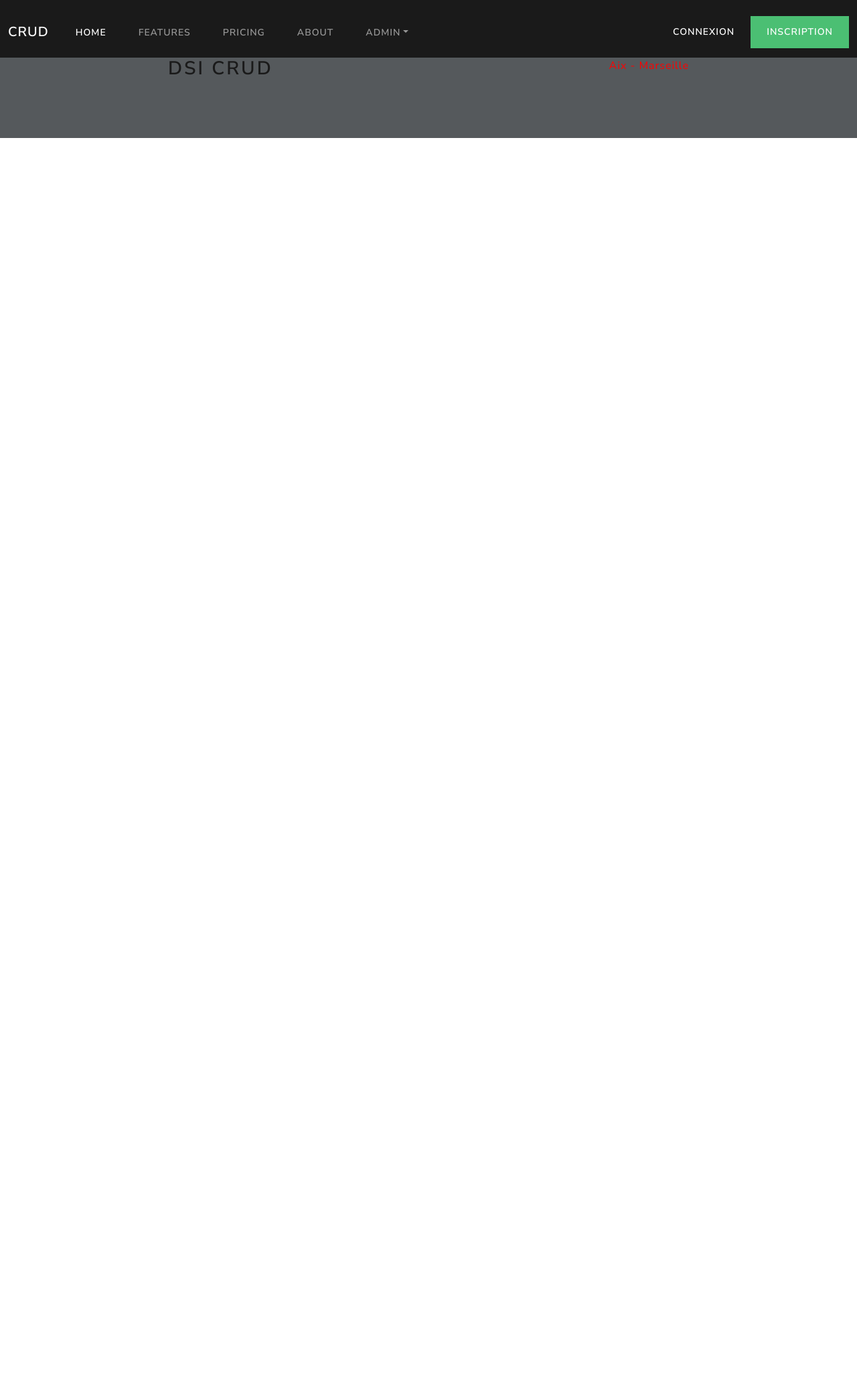
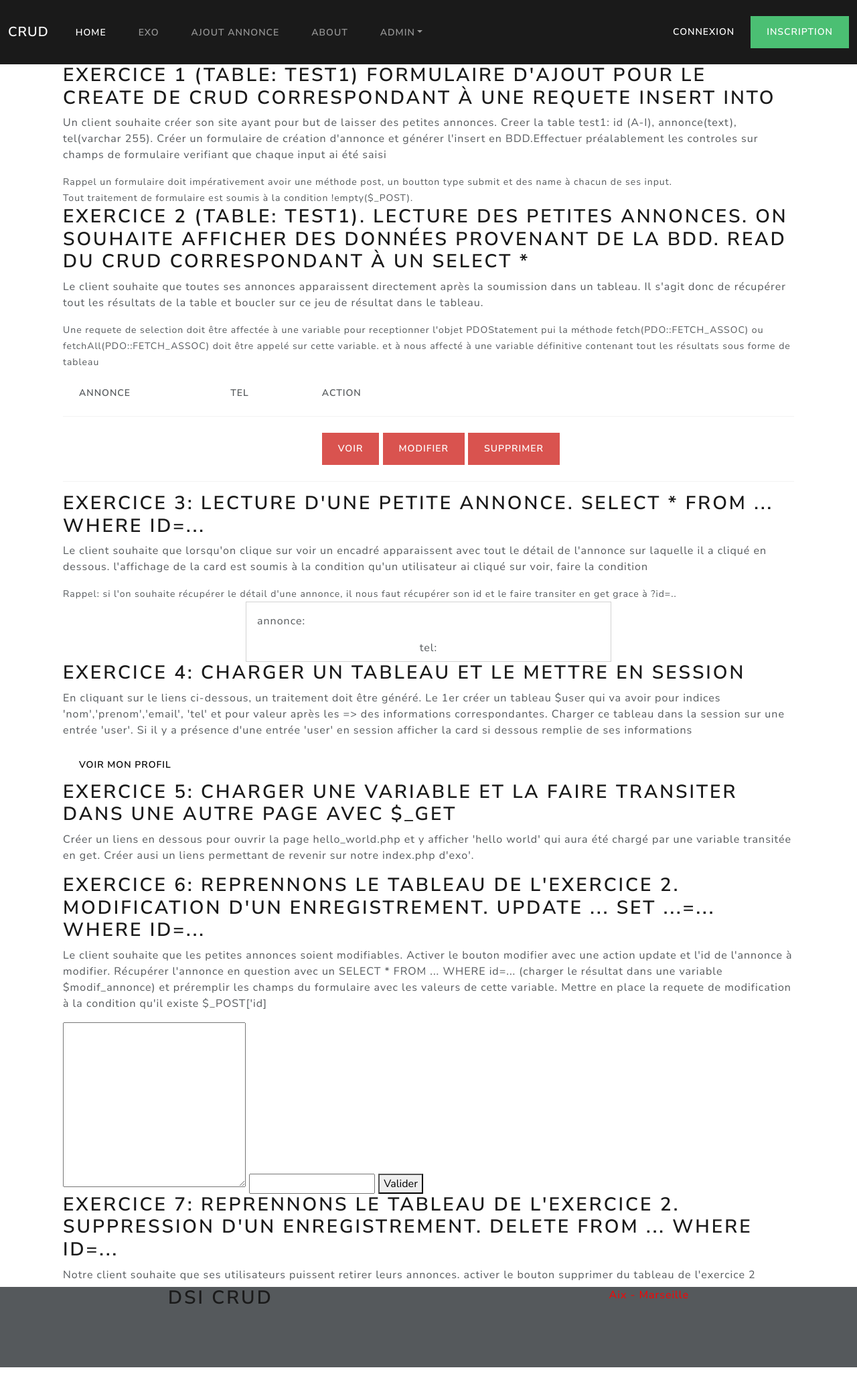
Before and after one commit to LovaHenin/crud, a PHP site: page /PHP/exo/index.php in a window 1280 px wide. Shown: the whole page at 67% size. Before the commit the page ends 206 px from the top, so only its background shows below. Run offline with PHP 8.4, Linux system fonts and the light colour scheme.

Commit message:
insert dans test1 exo1

```diff
--- /dev/null
+++ b/exo/index.php
@@ -0,0 +1,98 @@
+<?php   require_once '../config/function.php';
+
+require_once '../inc/header.inc.php';
+
+
+
+
+
+
+
+?>
+<div class="container">
+    <h2>Exercice 1 (table: test1) Formulaire d'ajout pour le CREATE de CRUD correspondant à une requete  INSERT INTO</h2>
+    <p>Un client souhaite créer son site ayant pour but de laisser des petites annonces. Creer la table test1: id (A-I),
+        annonce(text), tel(varchar 255). Créer un formulaire de création d'annonce et générer l'insert en BDD.Effectuer
+        préalablement les controles sur champs de formulaire verifiant que chaque input ai été saisi </p>
+    <small>Rappel un formulaire doit impérativement avoir une méthode post, un boutton type submit et des name à chacun
+        de ses input.<br> Tout traitement de formulaire est soumis à la condition !empty($_POST).</small>
+
+
+
+    <h2>Exercice 2 (table: test1). Lecture des petites annonces. On souhaite afficher des données provenant de la BDD. READ du CRUD correspondant à un SELECT * </h2>
+    <p>Le client souhaite que toutes ses annonces apparaissent directement après la soumission dans un tableau. Il
+        s'agit donc de récupérer tout les résultats de la table et boucler sur ce jeu de résultat dans le tableau. </p>
+    <small>Une requete de selection doit être affectée à une variable pour receptionner l'objet PDOStatement pui la méthode fetch(PDO::FETCH_ASSOC) ou fetchAll(PDO::FETCH_ASSOC) doit être appelé sur cette variable. et à nous affecté à une variable définitive contenant tout les résultats sous forme de tableau</small>
+
+    <table class="table">
+        <thead>
+        <tr>
+            <th>annonce</th>
+            <th>tel</th>
+            <th>Action</th>
+        </tr>
+        </thead>
+        <tbody>
+
+      <tr>
+            <td></td>
+            <td></td>
+            <td>
+                <a href="" class="btn btn-danger">Voir</a>
+                <a href="" class="btn btn-danger">Modifier</a>
+                <a href="" class="btn btn-danger">Supprimer</a>
+            </td>
+        </tr>
+
+        </tbody>
+    </table>
+
+
+    <h2>Exercice 3: Lecture d'une petite annonce. SELECT * FROM ... WHERE id=...</h2>
+    <p>Le client souhaite que lorsqu'on clique sur voir un encadré apparaissent avec tout le détail de l'annonce sur laquelle il a cliqué en dessous.
+        l'affichage de la card est soumis à la condition qu'un utilisateur ai cliqué sur voir, faire la condition</p>
+    <small>Rappel: si l'on souhaite récupérer le détail d'une annonce, il nous faut récupérer son id et le faire transiter en get grace à ?id=..</small>
+
+
+    <div class="card w-50 mx-auto">
+        <div class="card-body">annonce:  </div>
+        <div class="text-center card-title">tel: </div>
+    </div>
+
+
+
+    <h2>Exercice 4: Charger un tableau et le mettre en session</h2>
+<p>En cliquant sur le liens ci-dessous, un traitement doit être généré. Le 1er créer un tableau $user qui va avoir pour indices 'nom','prenom','email', 'tel' et pour valeur après les => des informations correspondantes.  Charger ce tableau dans la session sur une entrée 'user'. Si il y a présence d'une entrée 'user' en session afficher la card si dessous remplie de ses informations</p>
+    <a href="?action=profil" class="btn btn-secondary">voir mon profil</a>
+
+    <?php     if (isset($_SESSION['user'])):           ?>
+    <div class="card w-50 mx-auto">
+
+        <div class="text-center card-title">nom: </div>
+        <div class="text-center card-title">prenom: </div>
+        <div class="text-center card-title">email: </div>
+        <div class="text-center card-title">tel: </div>
+    </div>
+    <?php     endif;           ?>
+
+
+<h2>Exercice 5: Charger une variable et la faire transiter dans une autre page avec $_GET</h2>
+<p>Créer un liens en dessous pour ouvrir la page hello_world.php et y afficher 'hello world' qui aura été chargé par une variable transitée en get. Créer ausi un liens permettant de revenir sur notre index.php d'exo'.</p>
+
+
+<h2>Exercice 6: Reprennons le tableau de l'exercice 2. Modification d'un enregistrement. UPDATE ... SET ...=... WHERE id=... </h2>
+<p>Le client souhaite que les petites annonces soient modifiables. Activer le bouton modifier avec une action update et l'id de l'annonce à modifier. Récupérer l'annonce en question avec un SELECT * FROM ... WHERE id=... (charger le résultat dans une variable $modif_annonce) et préremplir les champs du formulaire avec les valeurs de cette variable. Mettre en place la requete de modification à la condition qu'il existe $_POST['id]  </p>
+
+<form method="post" action="">
+    <input type="hidden" name="id" value="">
+    <textarea name="annonce" id="" cols="30" rows="10"> </textarea>
+    <input name="tel" value="" type="text">
+
+    <button type="submit">Valider</button>
+</form>
+    <h2>Exercice 7: Reprennons le tableau de l'exercice 2. Suppression d'un enregistrement. DELETE FROM ... WHERE id=... </h2>
+    <p>Notre client souhaite que ses utilisateurs puissent retirer leurs annonces. activer le bouton supprimer du tableau de l'exercice 2</p>
+
+
+</div>
+<?php require_once '../inc/footer.inc.php'; ?>
--- a/inc/header.inc.php
+++ b/inc/header.inc.php
@@ -31,10 +31,10 @@
                             </a>
                         </li>
                         <li class="nav-item">
-                            <a class="nav-link" href="#">Features</a>
+                            <a class="nav-link" href="<?= BASE_PATH. '/Exo'; ?>">Exo</a>
                         </li>
                         <li class="nav-item">
-                            <a class="nav-link" href="#">Pricing</a>
+                            <a class="nav-link" href="<?=  BASE_PATH.'exo/annonce.php'; ?>">Ajout Annonce</a>
                         </li>
                         <li class="nav-item">
                             <a class="nav-link" href="#">About</a>
```
Also changed, not shown: exo/annonce.php (added, +71 -0 lines), exo/hello_world.php (added, +26 -0 lines), exo/logique.php (added, +52 -0 lines), exo/recap.sql (added, +169 -0 lines).
